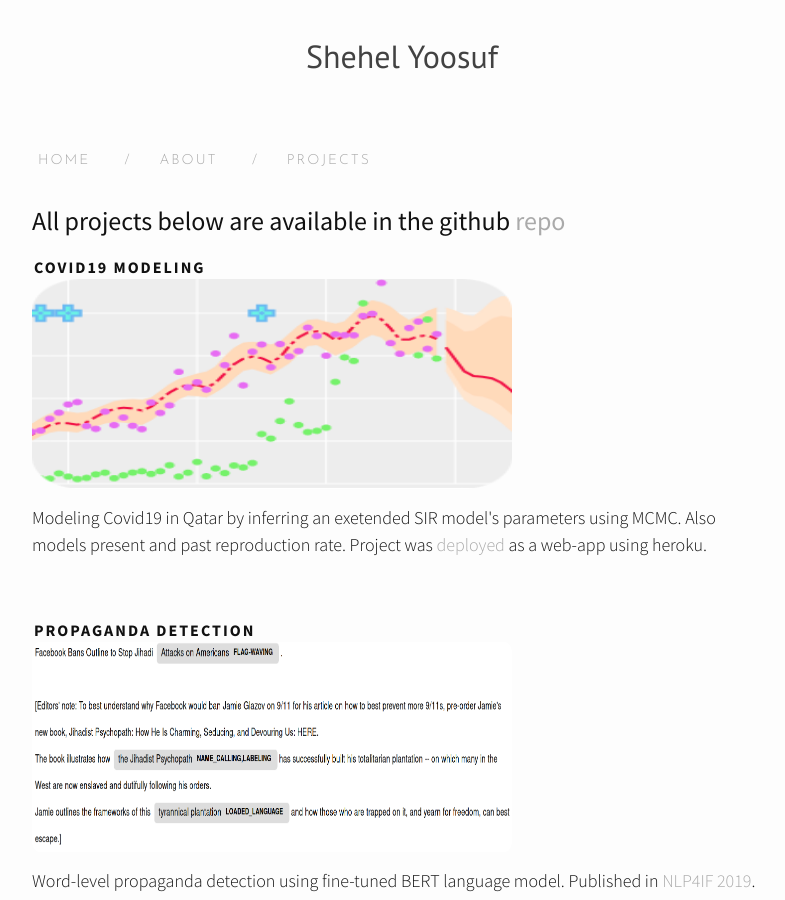
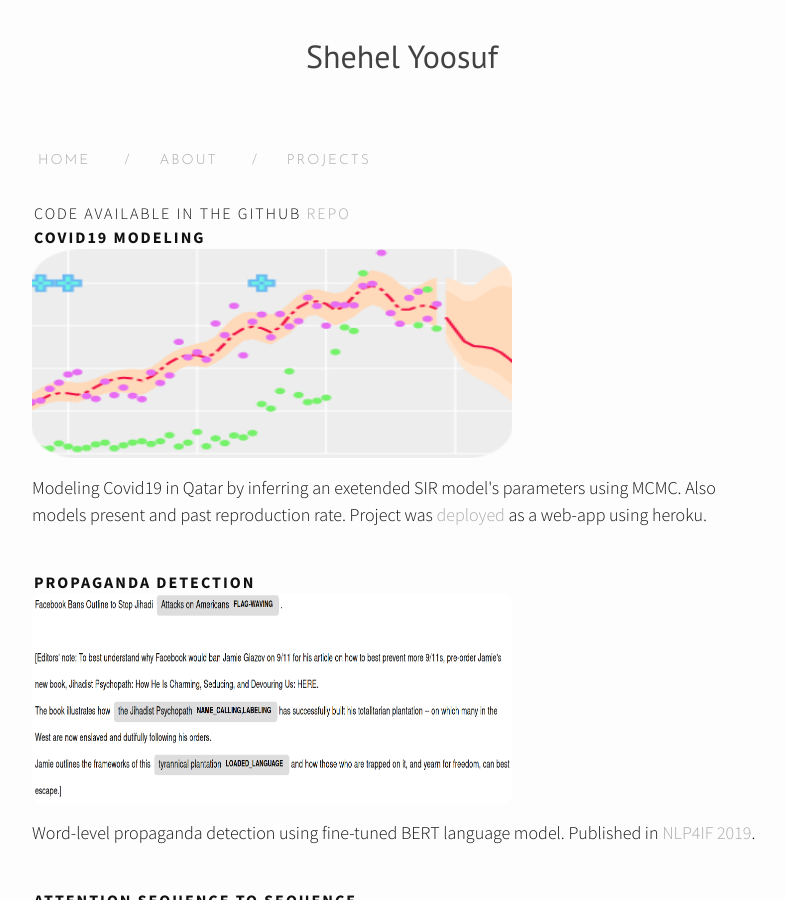
Before and after one commit to shehel/shehel.github.io, a Jekyll site: the page built from projects.md, in a window 1280 px wide and 900 px high. Shown: the whole window, without its empty margins (238-1023 px from the left). Built offline with Jekyll 4.4.1, drawn with Linux system fonts in a browser that asks for light colours; nearby versions of some CDN libraries.

Commit message:
Update projects.md

```diff
--- a/projects.md
+++ b/projects.md
@@ -3,7 +3,10 @@ layout: page
 title : Projects
 permalink: /projects/
 ---
-<h3>All projects below are available in the github <a href="https://github.com/shehel/">repo</a></h3>
+<div class="manual-post">
+  <div class="manual manual-title">
+  Code available in the github <a href="https://github.com/shehel/">repo</a>
+  </div>
 <div class="manual-post">
   <div class="manual manual-title">
   <strong>Covid19 Modeling</strong>
```
